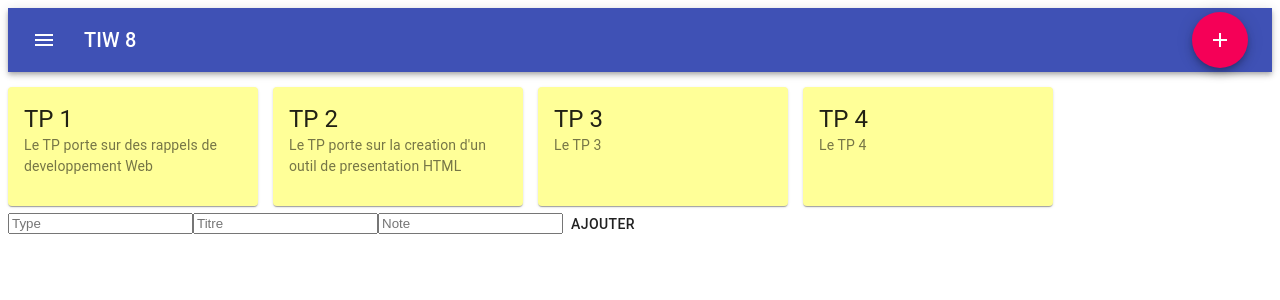
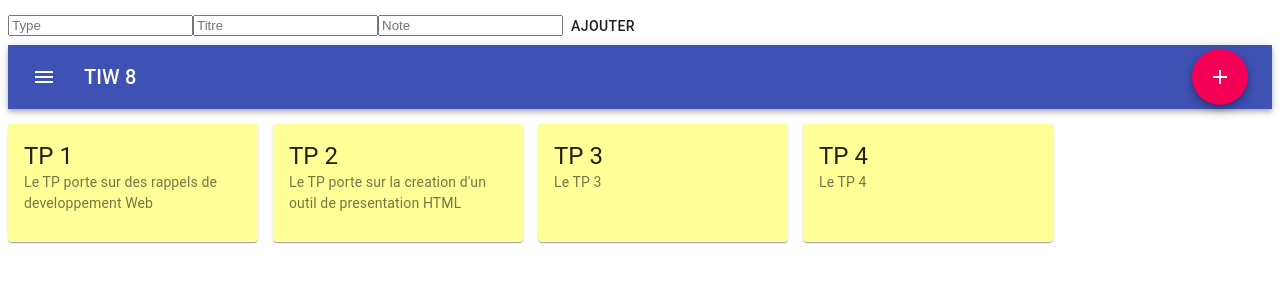
Before and after one commit to NdiagaSarr/TP2_APP_Multisurface, a React app: page / in a window 1280 px wide. Shown: the top 300 px of the page. Built offline with nearby package versions, Linux system fonts and the light colour scheme.

Commit message:
Ajout de toolbar test

```diff
--- a/src/App.jsx
+++ b/src/App.jsx
@@ -57,9 +57,23 @@ const Tableau = [
 ];
 
 function App() {
-  const [boards] = React.useState(Tableau);
+  const [boards, setboards] = React.useState(Tableau);
+
+  const ajoutertoolbar = (types, titles, notes) => {
+    const newtoolbar = [...boards, {
+      type: types,
+      id: Math.floor(Math.random() * 10000),
+      title: titles,
+      note: notes,
+      postits: [],
+    }];
+    setboards(newtoolbar);
+  };
   return (
     <div className="app">
+      <Apptoolbarform
+        postits={ajoutertoolbar}
+      />
       <div className="board">
         <AppToolbar
           postits={boards}
@@ -69,9 +83,6 @@ function App() {
             postits={boards}
           />
         </div>
-        <Apptoolbarform
-          postits={boards}
-        />
       </div>
     </div>
   );
--- a/src/components/AppToolbar.jsx
+++ b/src/components/AppToolbar.jsx
@@ -22,10 +22,9 @@ const useStyles = makeStyles((theme) => ({
   },
 }));
 
-function AppToolbar(boards) {
+function AppToolbar(board) {
   const classes = useStyles();
-  const { postits } = boards;
-
+  const { postits } = board;
   const [auth] = React.useState(true);
   const [anchorEl, setAnchorEl] = React.useState(null);
   const open = Boolean(anchorEl);
--- a/src/components/Apptoolbarform.jsx
+++ b/src/components/Apptoolbarform.jsx
@@ -1,29 +1,15 @@
 import { Button } from '@material-ui/core';
 import React, { useState } from 'react';
 
-export default function Apptoolbarform(postit) {
-  const { postits } = postit;
-  const [board, settoolbar] = React.useState(postits);
+export default function Apptoolbarform(newadd) {
   const [type, setType] = useState('');
   const [title, setTitle] = useState('');
   const [note, setNote] = useState('');
 
-  const ajoutertoolbar = (types, titles, notes) => {
-    const newtoolbar = [...board, {
-      type: types,
-      id: Math.floor(Math.random() * 10000),
-      title: titles,
-      note: notes,
-      postits: [],
-    }];
-    settoolbar(newtoolbar);
-    console.log(newtoolbar);
-  };
-
   const soumettre = (e) => {
     e.preventDefault();
     if (!type || !title || !note) return;
-    ajoutertoolbar(type, title, note, []);
+    newadd.postits(type, title, note, []);
     setType('');
     setTitle('');
     setNote('');
```
